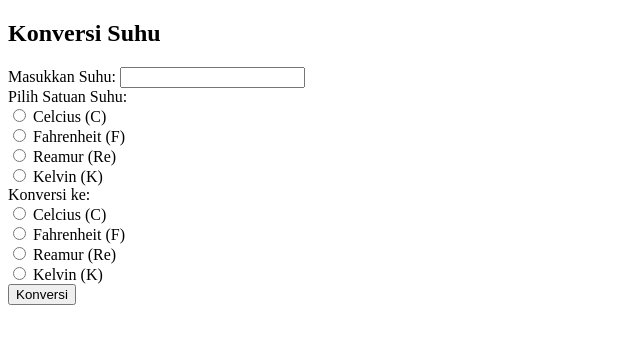
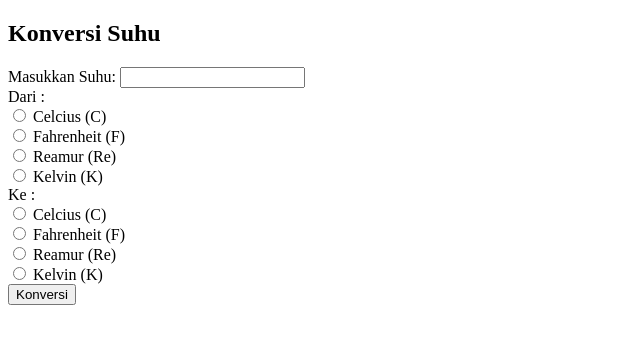
Before and after one commit to Vainn11/Prak_Web_2, a PHP site: page /Prak203.php in a window 1280 px wide. Shown: the top 344 px of the page, without its empty margins (0-640 px from the left). Run offline with PHP 8.4, Linux system fonts and the light colour scheme.

Commit message:
Add files via upload

```diff
--- a/Modul 2/Prak203.php
+++ b/Modul 2/Prak203.php
@@ -9,12 +9,12 @@
 
 <form method="post" action="">
     Masukkan Suhu: <input type="number" name="suhu" required><br>
-    Pilih Satuan Suhu: <br>
+    Dari :  <br>
     <input type="radio" name="from_unit" value="C"> Celcius (C) <br>
     <input type="radio" name="from_unit" value="F"> Fahrenheit (F) <br>
     <input type="radio" name="from_unit" value="Re"> Reamur (Re) <br>
     <input type="radio" name="from_unit" value="K"> Kelvin (K)<br>
-    Konversi ke: <br>
+    Ke : <br>
     <input type="radio" name="to_unit" value="C"> Celcius (C) <br>
     <input type="radio" name="to_unit" value="F"> Fahrenheit (F) <br>
     <input type="radio" name="to_unit" value="Re"> Reamur (Re) <br>
```
